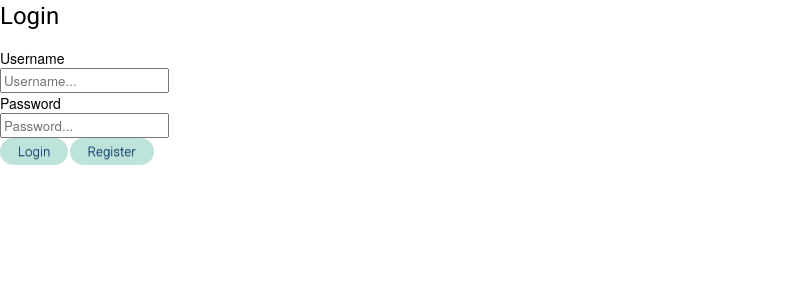
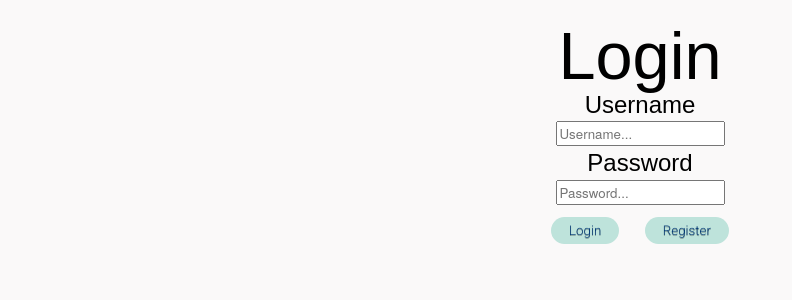
Before and after one commit to StrictlyProfessional/StrictlyClient, an Angular app: page / in a window 1280 px wide. Shown: the top 300 px of the page, without its empty margins (0-792 px from the left). Built offline with nearby package versions, Linux system fonts and the light colour scheme.

Commit message:
added basic login/register css

```diff
--- a/src/app/components/adduser/adduser.component.css
+++ b/src/app/components/adduser/adduser.component.css
@@ -0,0 +1,32 @@
+regContainer {
+    box-shadow: 10px 10px 43px -18px rgba(0, 0, 0, 0.75);
+    border-radius: 5px;
+    height: 300px;
+    width: 200px;
+    cursor: pointer;
+    position: relative;
+    transform-style: preserve-3d;
+    background-color: #083D77;
+    margin: 5px;
+}
+
+h1 {
+    display: flex;
+    justify-content: center;
+    padding-top: 30pt;
+    font-family: Arial, Helvetica, sans-serif;
+    font-size: 50pt;
+}
+
+label {
+    display: flex;
+    justify-content: center;
+    padding-block: 5pt;
+    font-family: Arial, Helvetica, sans-serif;
+    font-size: 18pt;
+}
+
+button {
+    margin-block: 1%;
+    margin-inline: 1%;
+}
--- a/src/app/components/adduser/adduser.component.html
+++ b/src/app/components/adduser/adduser.component.html
@@ -1,11 +1,13 @@
+<div class="regContainer">
     <h1>Register</h1>
     <form [formGroup]="registerForm" (ngSubmit)="onRegister()">
 
-    <label for="username">Username</label><br>
+        <label for="username">Username</label>
         <input type="text" placeholder="Enter new Username..." id="username" formControlName="username" required><br>
-    <label for="password">Password</label><br>
+        <label for="password">Password</label>
         <input type="password" placeholder="Enter new Password..." id="password" formControlName="password" required><br>
 
         <button type="submit">Register</button>
         <button type="button" (click)="setReg()">Go Back</button>
     </form>
+</div>
--- a/src/app/components/edit-custom-exercise/edit-custom-exercise.component.ts
+++ b/src/app/components/edit-custom-exercise/edit-custom-exercise.component.ts
@@ -49,8 +49,7 @@ export class EditCustomExerciseComponent implements OnInit {
     this.custExerciseObject.name = this.custExerciseForm.value.name;
     this.custExerciseObject.description = this.custExerciseForm.value.desc;
     this.custExerciseObject.id = this.custExercise.id;
-    //this.httpClient.post('http://ec2-54-175-70-128.compute-1.amazonaws.com:8080/strictly/customExercises/update', this.custExerciseObject)
-    this.httpClient.post('http://localhost:8080/strictly/customExercises/update', this.custExerciseObject)
+    this.httpClient.post('http://ec2-54-175-70-128.compute-1.amazonaws.com:8080/strictly/customExercises/update', this.custExerciseObject)
       .toPromise().then(
         data => {
           window.location.reload();
--- a/src/app/components/login/login.component.css
+++ b/src/app/components/login/login.component.css
@@ -0,0 +1,37 @@
+body {
+    background-color: #faf9f9;
+    text-align: center;
+}
+
+loginContainer {
+    box-shadow: 10px 10px 43px -18px rgba(0, 0, 0, 0.75);
+    border-radius: 5px;
+    height: 300px;
+    width: 200px;
+    cursor: pointer;
+    position: relative;
+    transform-style: preserve-3d;
+    background-color: #083D77;
+    margin: 5px;
+}
+
+h1 {
+    display: flex;
+    justify-content: center;
+    padding-top: 30pt;
+    font-family: Arial, Helvetica, sans-serif;
+    font-size: 50pt;
+}
+
+label {
+    display: flex;
+    justify-content: center;
+    padding-block: 5pt;
+    font-family: Arial, Helvetica, sans-serif;
+    font-size: 18pt;
+}
+
+button {
+    margin-block: 1%;
+    margin-inline: 1%;
+}
--- a/src/app/components/login/login.component.html
+++ b/src/app/components/login/login.component.html
@@ -1,13 +1,13 @@
-
+<body>
 <div class="loginContainer">
     <app-adduser *ngIf="reg" (onReg)="changeReg($event)"></app-adduser>
     <div *ngIf="!(reg)">
         <h1>Login</h1>
         <form [formGroup]="loginForm" (ngSubmit)="onLogin()">
 
-            <label for="username">Username</label><br>
+            <label for="username">Username</label>
             <input type="text" placeholder="Username..." id="username" formControlName="username" required><br>
-            <label for="password">Password</label><br>
+            <label for="password">Password</label>
             <input type="password" placeholder="Password..." id="password" formControlName="password" required><br>
 
             <button type="submit" id="submitbtn">Login</button>
@@ -15,3 +15,4 @@
         </form>
     </div>
 </div>
+</body>
```
Lines whose indentation alone changed are shown as unchanged.
